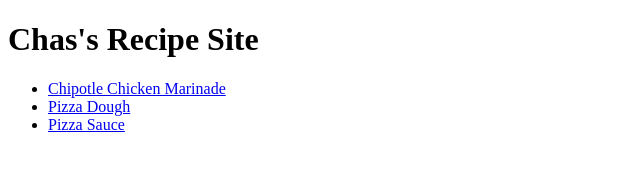
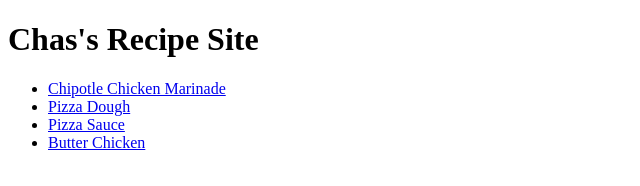
Before and after one commit to cmcoding13/recipe-site, a plain HTML site: page index.html in a window 1280 px wide. Shown: the whole page, without its empty margins (0-640 px from the left). Drawn offline with Linux system fonts and the light colour scheme.

Commit message:
added butter chicken link

```diff
--- a/index.html
+++ b/index.html
@@ -11,6 +11,7 @@
         <li><a href="recipes/chipotle-chicken-marinade.html">Chipotle Chicken Marinade</a></li>
         <li><a href="recipes/pizzaDough.html">Pizza Dough</a></li>
         <li><a href="recipes/pizzaSauce.html">Pizza Sauce</a></li>
+        <li><a href="recipes/butterchicken.html">Butter Chicken</a></li>
     </ul>
 </body>
 </html>
```
